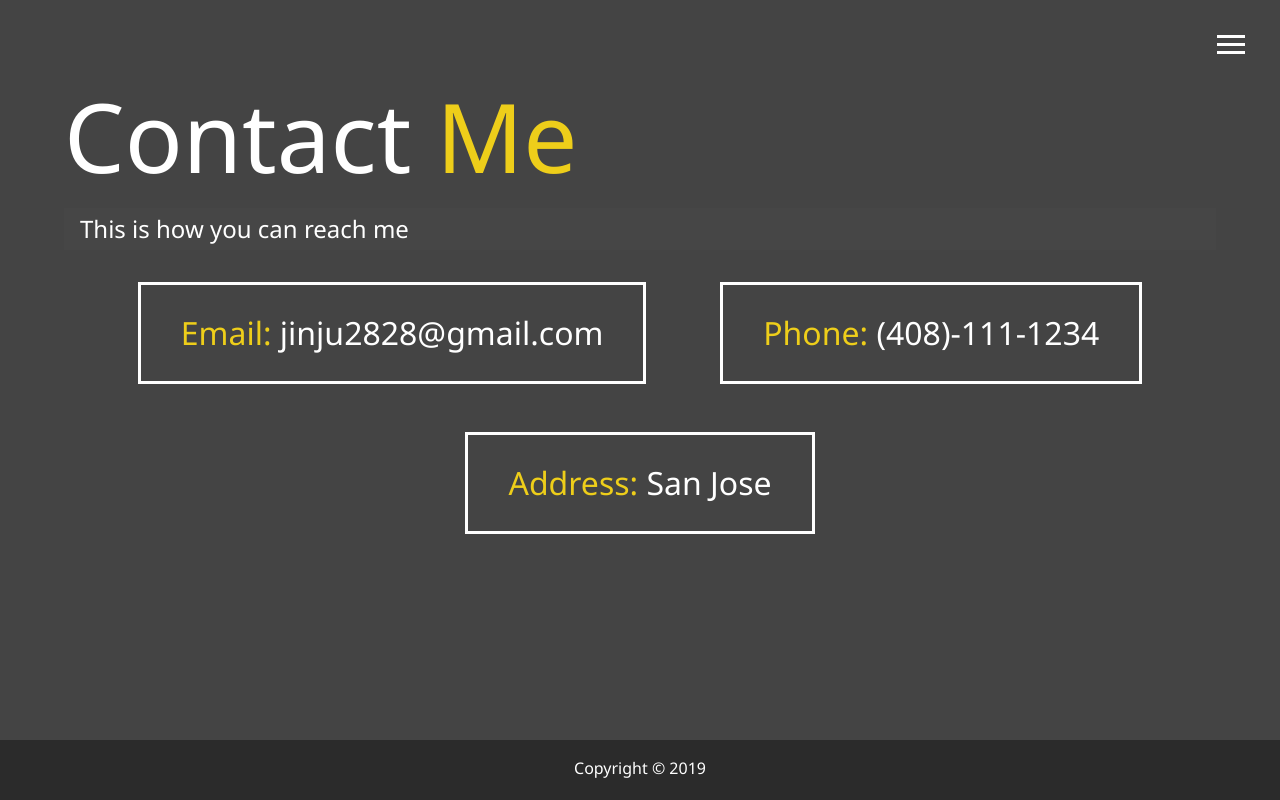
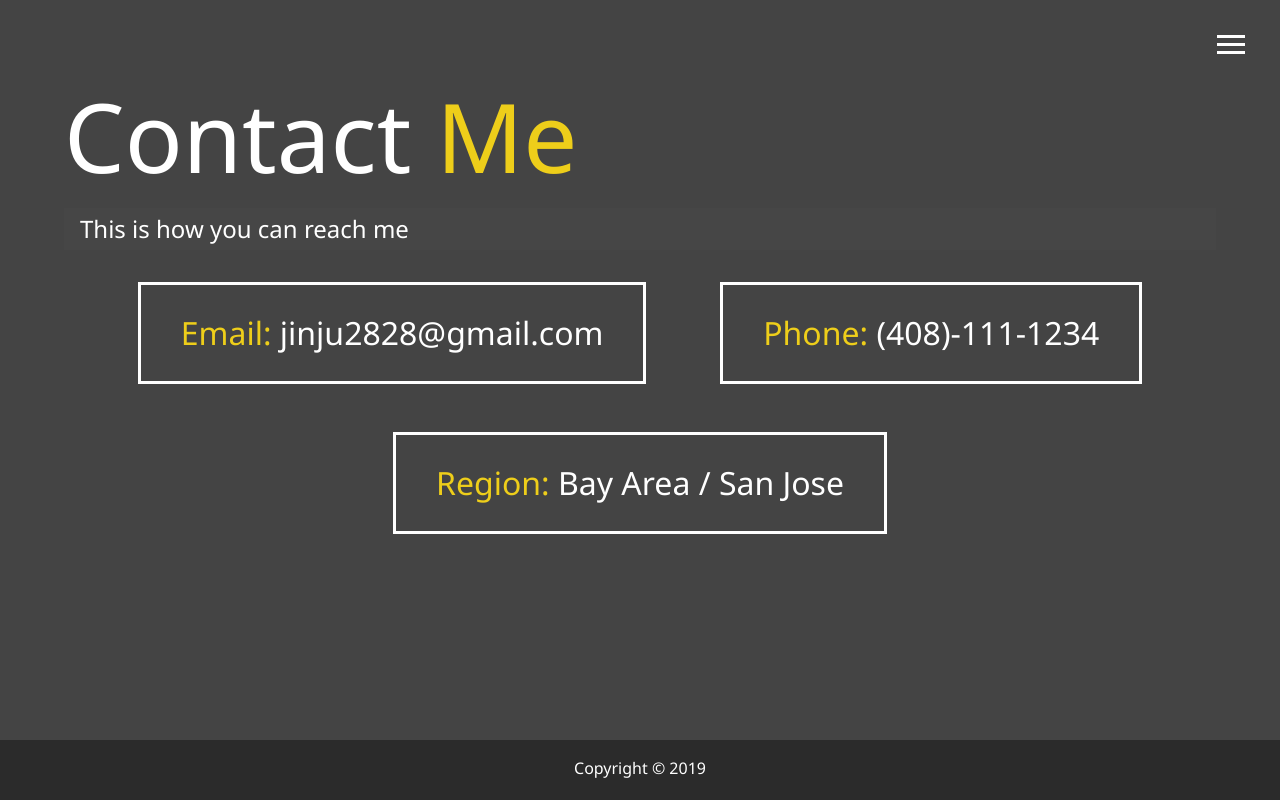
Before and after one commit to jinju2828/portfolio, a website: page dist/contact.html in a window 1280 px wide. Drawn offline with Linux system fonts and the light colour scheme.

```diff
--- a/dist/contact.html
+++ b/dist/contact.html
@@ -68,9 +68,9 @@
         </div>
         <div>
             <span class="text-secondary">
-                Address:
+                Region:
             </span>
-            San Jose
+            Bay Area / San Jose
         </div>
     </div>
 </main>
```
Also changed, not shown: dist/about.html (+1 -1 lines).
